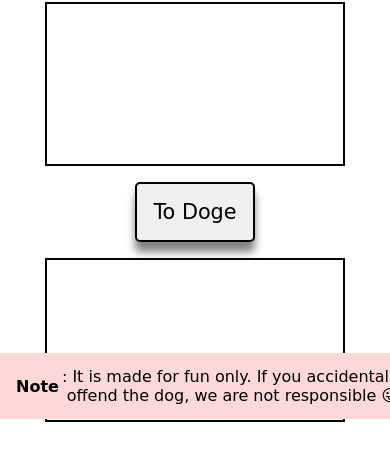
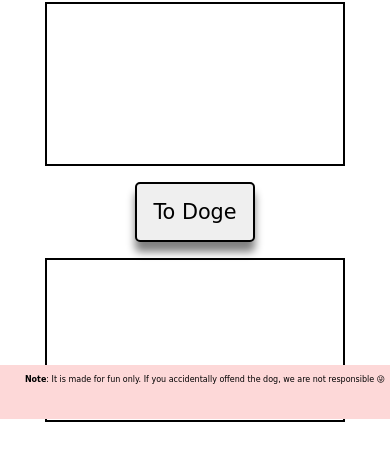
Before and after one commit to OmKakatkar/doge-translator, a plain HTML site: page index.html in a window 390 px wide. Shown: the part 425-886 px from the top of the page. Drawn offline with Linux system fonts and the light colour scheme; a web font is replaced by a local one.

Commit message:
styling changes

```diff
--- a/css/styles.css
+++ b/css/styles.css
@@ -87,6 +87,7 @@ footer {
     width: 100%;
     text-align: center;
     height: 4vh;
+    font-size: 1rem;
 }
 
 footer span {
@@ -109,4 +110,15 @@ footer span {
         flex-direction: column;
         margin-bottom: 100px;
     }
+
+    footer {
+        flex-direction: column;
+        display: block;
+        padding-top: 1rem;
+        flex-wrap: wrap;
+        padding: 10px;
+        overflow: auto;
+        font-size: 0.5rem;
+    }
+
 }
```
